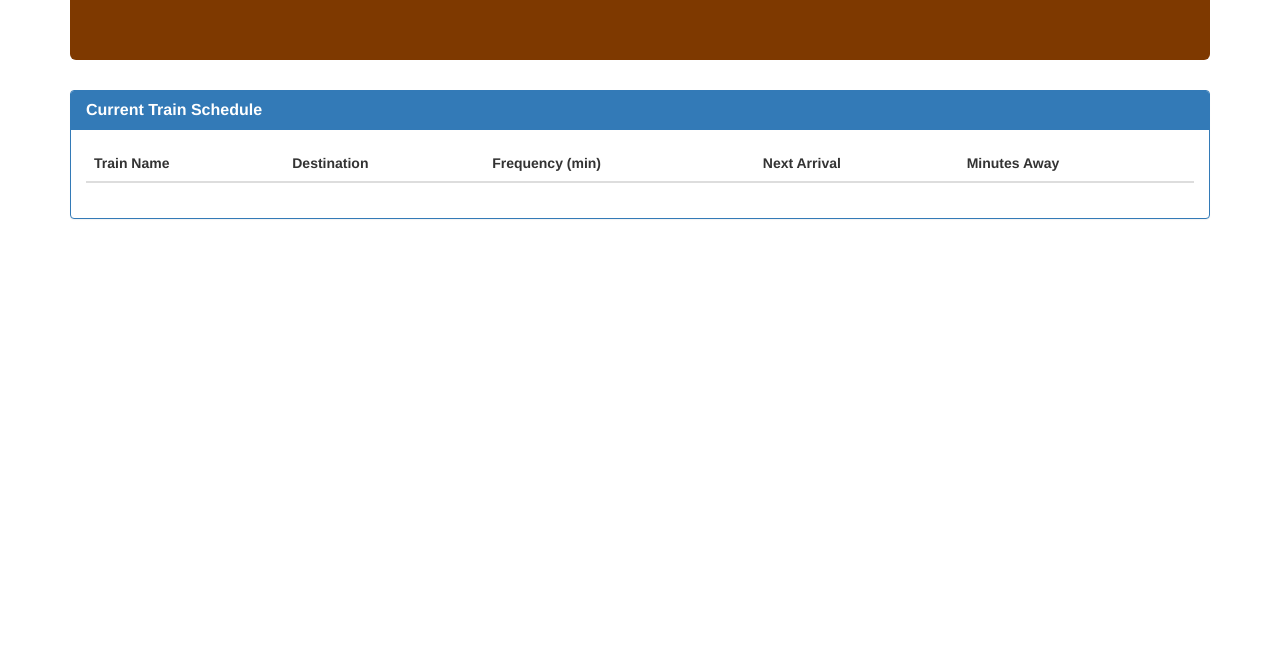
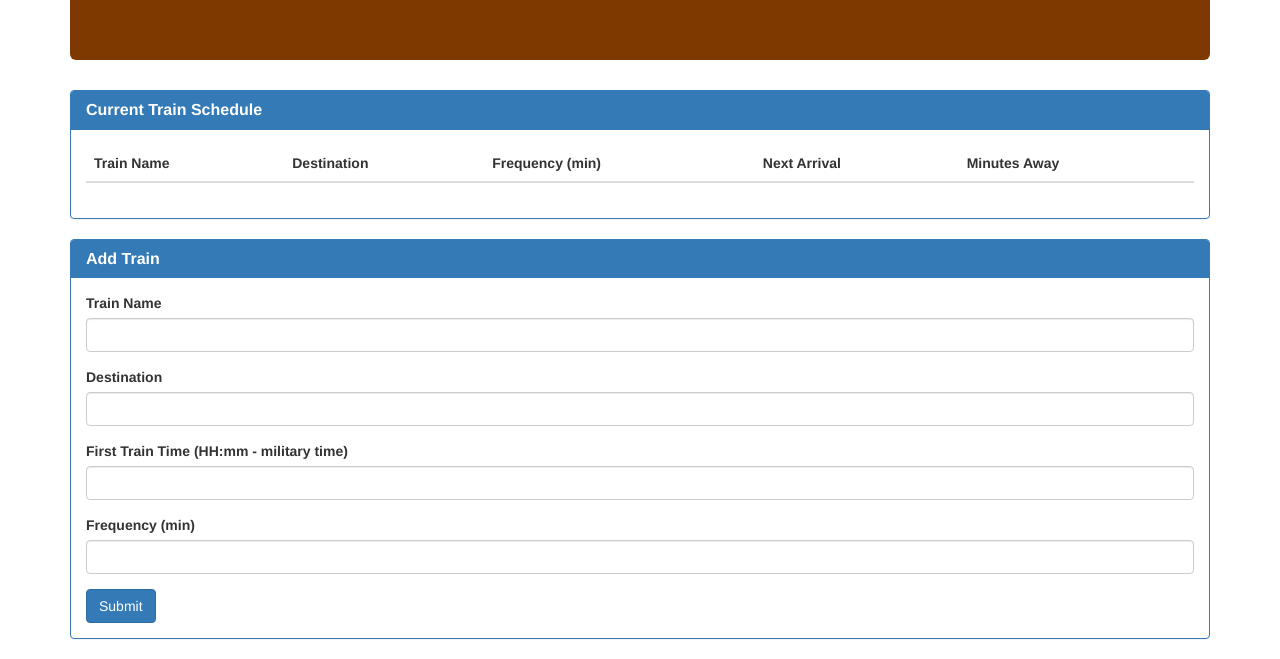
Before and after one commit to ntaifour/TrainActivity, a plain HTML site: page index.html in a window 1280 px wide. Shown: the part 175-834 px from the top of the page. Before the commit the page ends 800 px from the top, so only its background shows below. Drawn offline with nearby package versions, Linux system fonts and the light colour scheme; no server answers.

Commit message:
added form html

```diff
--- a/index.html
+++ b/index.html
@@ -1,4 +1,3 @@
-
 <!DOCTYPE html>
 <html lang="en">
 <head>
@@ -39,6 +38,41 @@
 	  			</table>
   			</div>
 		</div>
+
+		<!-- add train  -->
+		<div class="panel panel-primary">
+			<div class="panel-heading">
+				<h3 class="panel-title"><strong>Add Train</strong></h3>
+			</div>
+
+			<div class="panel-body">
+				<form>
+					<!-- input textboxes -->
+					<div class="form-group">
+						<label for="">Train Name</label>
+						<input type="text" class="form-control" id="nameInput">
+					</div>
+
+					<div class="form-group">
+						<label for="">Destination</label>
+						<input type="text" class="form-control" id="destinationInput">
+					</div>
+
+					<div class="form-group">
+						<label for="">First Train Time (HH:mm - military time)</label>
+						<input type="text" class="form-control" id="firstTrainInput">
+					</div>
+
+					<div class="form-group">
+						<label for="">Frequency (min)</label>
+						<input type="text" class="form-control" id="frequencyInput">
+					</div>
+
+					<!-- submit button -->
+					<button type="submit" class="btn btn-primary" id="addTrain">Submit</button>
+				</form>
+			</div>
+		</div>
 	</div>
 
     <script src="http://code.jquery.com/jquery-2.2.4.min.js"></script>
```
